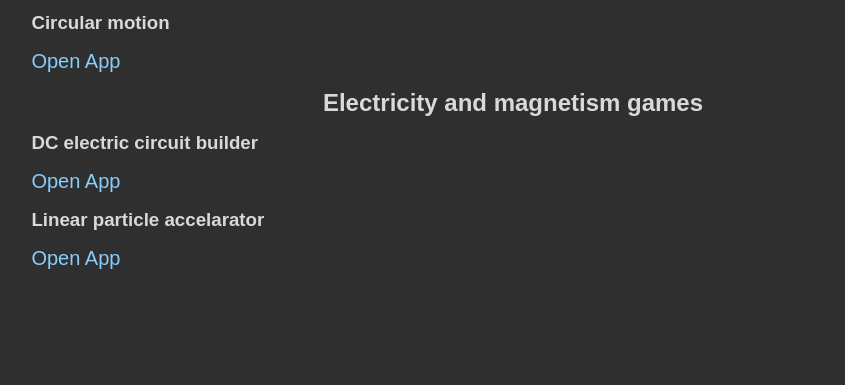
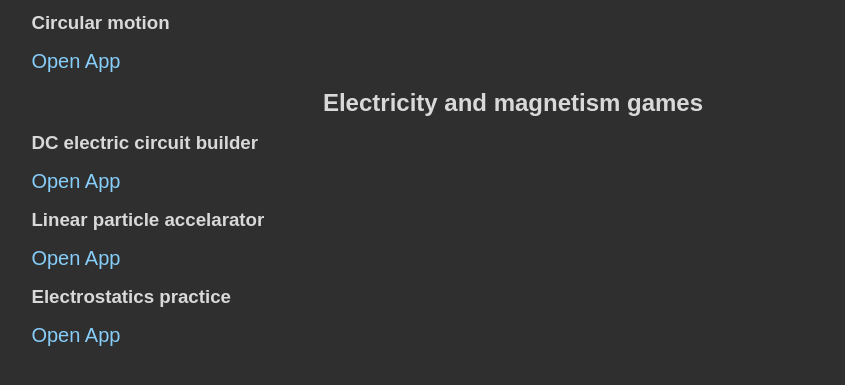
Before and after one commit to matiaharon00-alt/matiaharon00-alt.github.io, a plain HTML site: page index.html in a window 1280 px wide. Shown: the part 295-680 px from the top of the page, without its empty margins (127-972 px from the left). Drawn offline with Linux system fonts and the light colour scheme.

Commit message:
Update index.html

```diff
--- a/index.html
+++ b/index.html
@@ -60,6 +60,13 @@
                 <a href="https://matiaharon00-alt.github.io/Linear-particle-accelarator/"> Open App
                 </a>
             </p>
+
+            <h3> Electrostatics practice </h3>
+            <p>
+                <a href="https://matiaharon00-alt.github.io/Electrostatics-practice/"> Open App
+                </a>
+            </p>
+
         </div>
 
 
```
